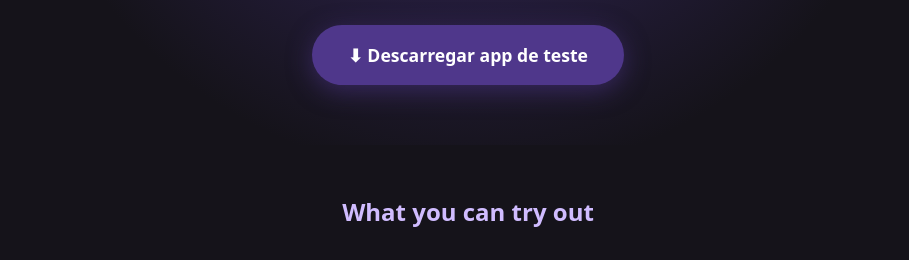
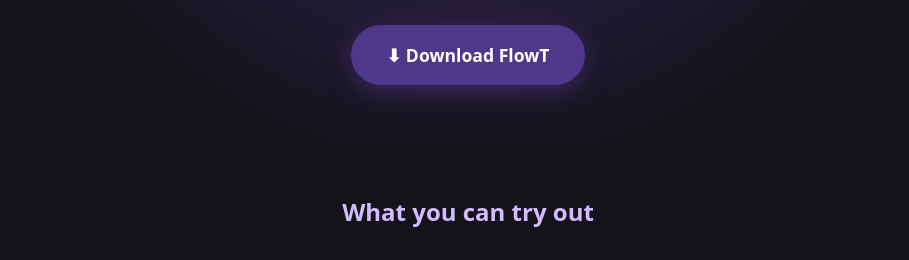
Before and after one commit to gropt/flowt, a plain HTML site: page index.html in a window 1280 px wide. Shown: the part 284-544 px from the top of the page, without its empty margins (172-1081 px from the left). Drawn offline with Linux system fonts and the light colour scheme.

Commit message:
Update download link text in index.html

```diff
--- a/index.html
+++ b/index.html
@@ -35,7 +35,7 @@ footer{text-align:center;color:var(--muted);padding:32px 0;font-size:.9rem}
 <span class="badge">Beta · Android</span>
 <h1>Help us test the app</h1>
 <p>Focus, track your progress and compete on the leaderboard. Download the trial version and let us know what you think.</p>
-<a class="btn" href="https://appdistribution.firebase.google.com/testerapps/1:271335033369:android:d929e832ad33b02612b888/releases/2lnf3gar21tc0?utm_source=firebase-console" target="_blank" rel="noopener">⬇ Descarregar app de teste</a>
+<a class="btn" href="https://appdistribution.firebase.google.com/testerapps/1:271335033369:android:d929e832ad33b02612b888/releases/2lnf3gar21tc0?utm_source=firebase-console" target="_blank" rel="noopener">⬇ Download FlowT</a>
 </div></header>
 
 <section><div class="wrap">
```
